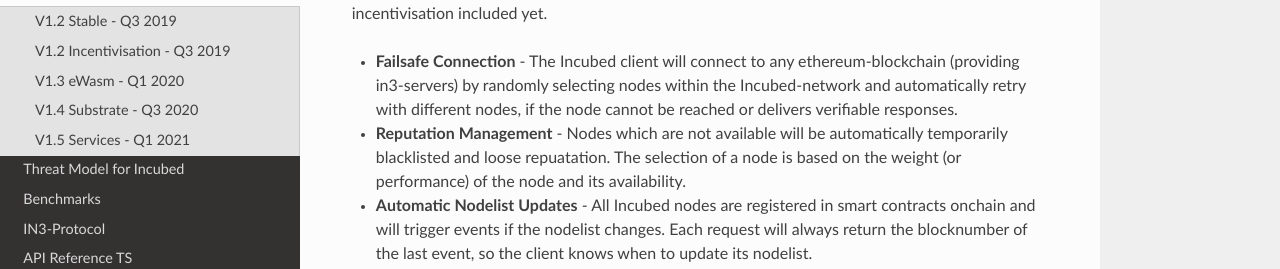
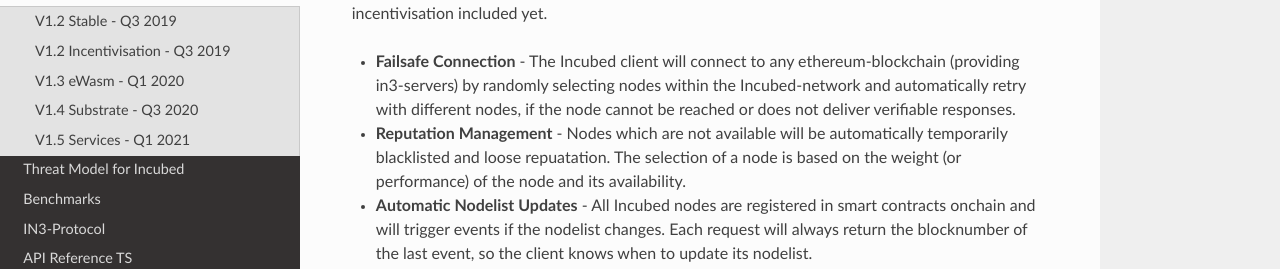
Before and after one commit to blockchainsllc/in3-docs, a Sphinx documentation site: the page built from docs/milestones.md, in a window 1280 px wide and 900 px high. Shown: the part 382-651 px from the top of the window. Built offline with Sphinx 7.4.7 and the Read the Docs theme 2.0.0, drawn with Linux system fonts in a browser that asks for light colours; pages that are not in the unit, such as notebooks, are missing from menus.

Commit message:
Update milestones.md

```diff
--- a/docs/milestones.md
+++ b/docs/milestones.md
@@ -8,7 +8,7 @@ Incubed implements 2 versions:
 
 This was the first stable release, which was published after devcon. It contains full verification of all relevant ethereum rpc-calls (except eth_call for eWasm-Contracts), but no payment or incentivisation included yet.
 
-- **Failsafe Connection** - The Incubed client will connect to any ethereum-blockchain (providing in3-servers) by randomly selecting nodes within the Incubed-network and automatically retry with different nodes, if the node cannot be reached or delivers verifiable responses.
+- **Failsafe Connection** - The Incubed client will connect to any ethereum-blockchain (providing in3-servers) by randomly selecting nodes within the Incubed-network and automatically retry with different nodes, if the node cannot be reached or does not deliver verifiable responses.
 - **Reputation Management** - Nodes which are not available will be automatically temporarily blacklisted and loose repuatation. The selection of a node is based on the weight (or performance) of the node and its availability.
 - **Automatic Nodelist Updates** - All Incubed nodes are registered in smart contracts onchain and will trigger events if the nodelist changes. Each request will always return the blocknumber of the last event, so the client knows when to update its nodelist.
 - **Partial Nodelist** - In order to support small devices, the nodelist can be limited and still be fully verfied by basing the selection of nodes deterministically on a client-generated seed.
```
